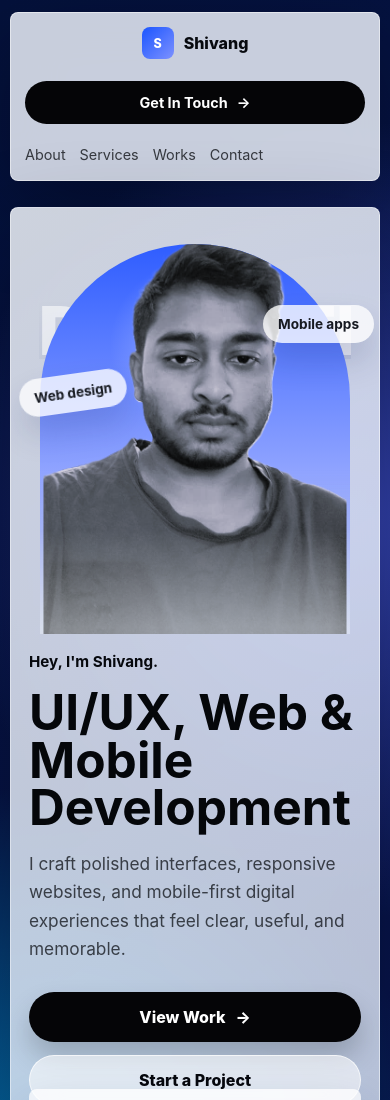
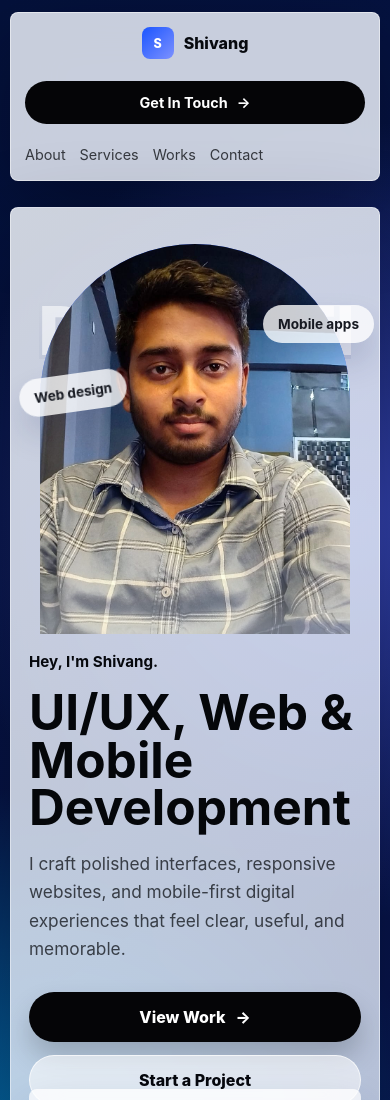
Before and after one commit to shivang5209/personal-portfolio, a website built with Vite: page index.html in a window 390 px wide. Shown: the top 1100 px of the page. Built offline with nearby package versions, Linux system fonts and the light colour scheme.

Commit message:
Update hero photo

```diff
--- a/src/main.js
+++ b/src/main.js
@@ -131,7 +131,7 @@ function renderHero() {
         <span class="floating-tag tag-one">Web design</span>
         <span class="floating-tag tag-two">Mobile apps</span>
         <div class="portrait">
-          <img src="/assets/hero-whatsapp.png?v=8" alt="${portfolio.profile.name} portrait" />
+          <img src="/assets/hero-photo.jpg?v=9" alt="${portfolio.profile.name} portrait" />
           <div class="portrait-glow"></div>
         </div>
       </div>
--- a/src/styles.css
+++ b/src/styles.css
@@ -269,11 +269,11 @@ h1 {
   inset: 0;
   width: 100%;
   height: 100%;
-  object-fit: contain;
-  object-position: 50% 100%;
-  padding: 24px 0 0;
-  filter: saturate(1.08) contrast(1.03);
-  transform: scale(1.12);
+  object-fit: cover;
+  object-position: 50% 30%;
+  padding: 0;
+  filter: saturate(1.06) contrast(1.04);
+  transform: scale(1.04);
   transform-origin: 50% 100%;
 }
 
@@ -860,9 +860,9 @@ h1 {
   }
 
   .portrait img {
-    object-position: 50% 100%;
-    padding-top: 18px;
-    transform: scale(1.09);
+    object-position: 50% 29%;
+    padding-top: 0;
+    transform: scale(1.02);
   }
 
   .floating-tag {
```
Also changed, not shown: public/assets/hero-photo.jpg (added).
